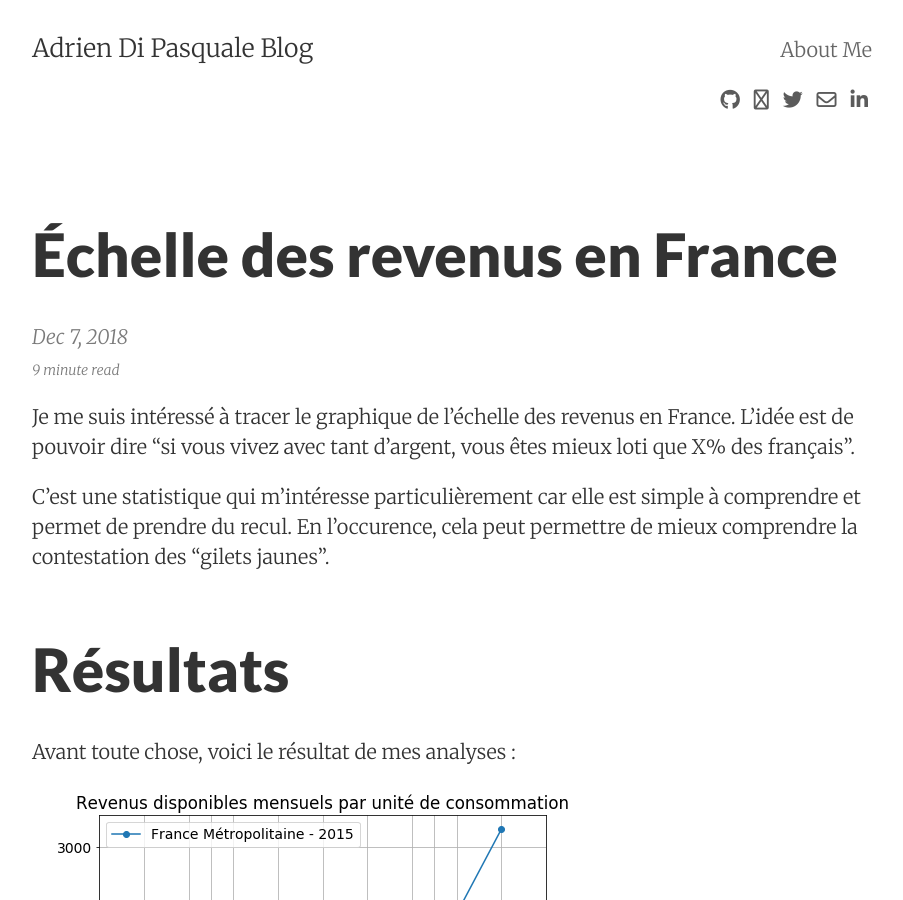
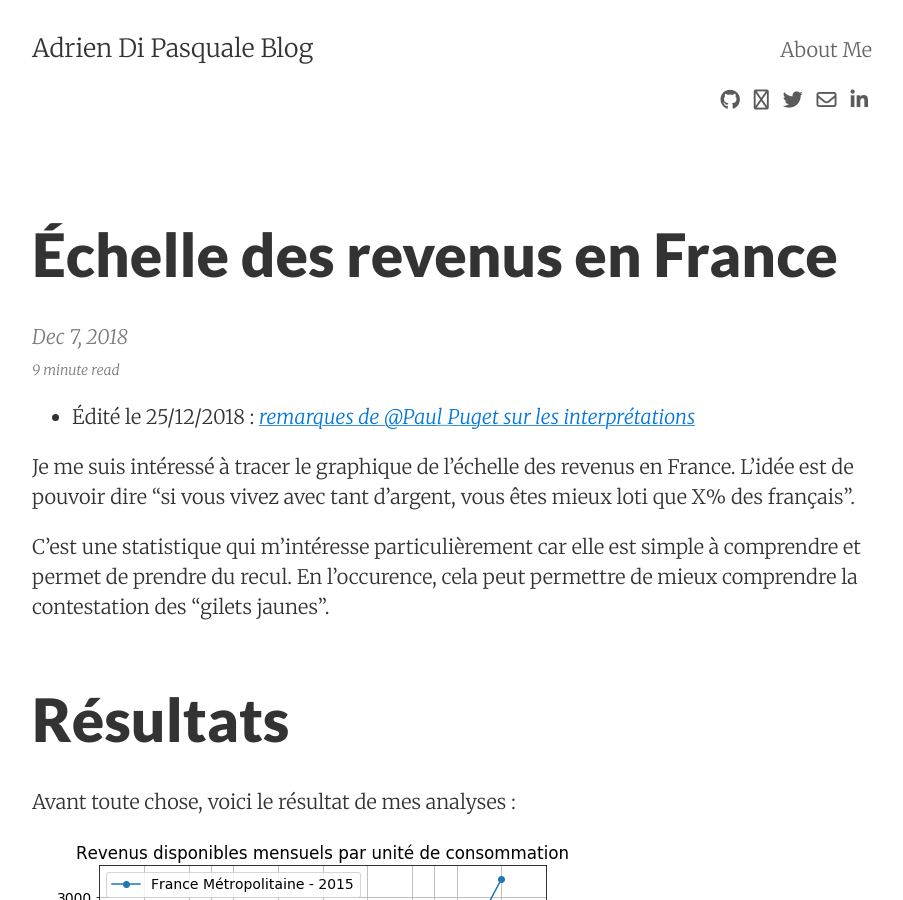
Before and after one commit to adipasquale/blog.dipasquale.fr, a Jekyll site: the page built from _posts/2018-12-07-echelle-des-revenus-en-france.md, in a window 1280 px wide and 900 px high. Shown: the whole window, without its empty margins (188-1091 px from the left). Built offline with Jekyll 4.4.1, drawn with Linux system fonts in a browser that asks for light colours; nearby versions of some CDN libraries.

Commit message:
added update note on echelle des revenus

```diff
--- a/_posts/2018-12-07-echelle-des-revenus-en-france.md
+++ b/_posts/2018-12-07-echelle-des-revenus-en-france.md
@@ -4,7 +4,11 @@ title: Échelle des revenus en France
 date: 2018-12-07
 categories: fr
 tags: opendata
+summary: Je me suis intéressé à tracer le graphique de l'échelle des revenus en France. L'idée est de pouvoir dire "si vous vivez avec tant d'argent, vous êtes mieux loti que X% des français".
 ---
+
+- Édité le 25/12/2018 : [*remarques de @Paul_Puget sur les interprétations*](https://github.com/adipasquale/blog.dipasquale.fr/commit/4b3ca1f50debad7aa1d71d3bcbe7c9dd1197ba51)
+
 
 Je me suis intéressé à tracer le graphique de l'échelle des revenus en France.
 L'idée est de pouvoir dire "si vous vivez avec tant d'argent, vous êtes mieux loti que X% des français".
```
